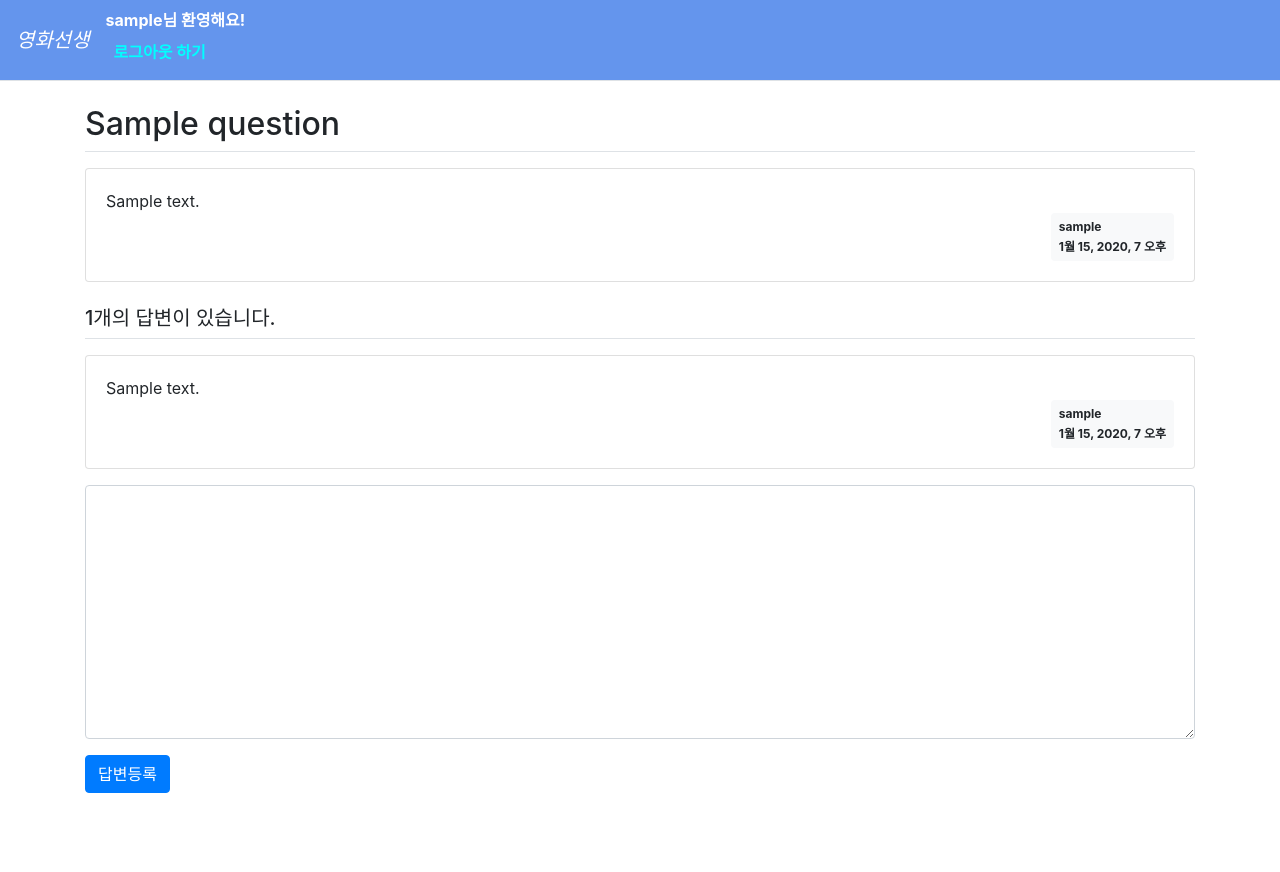
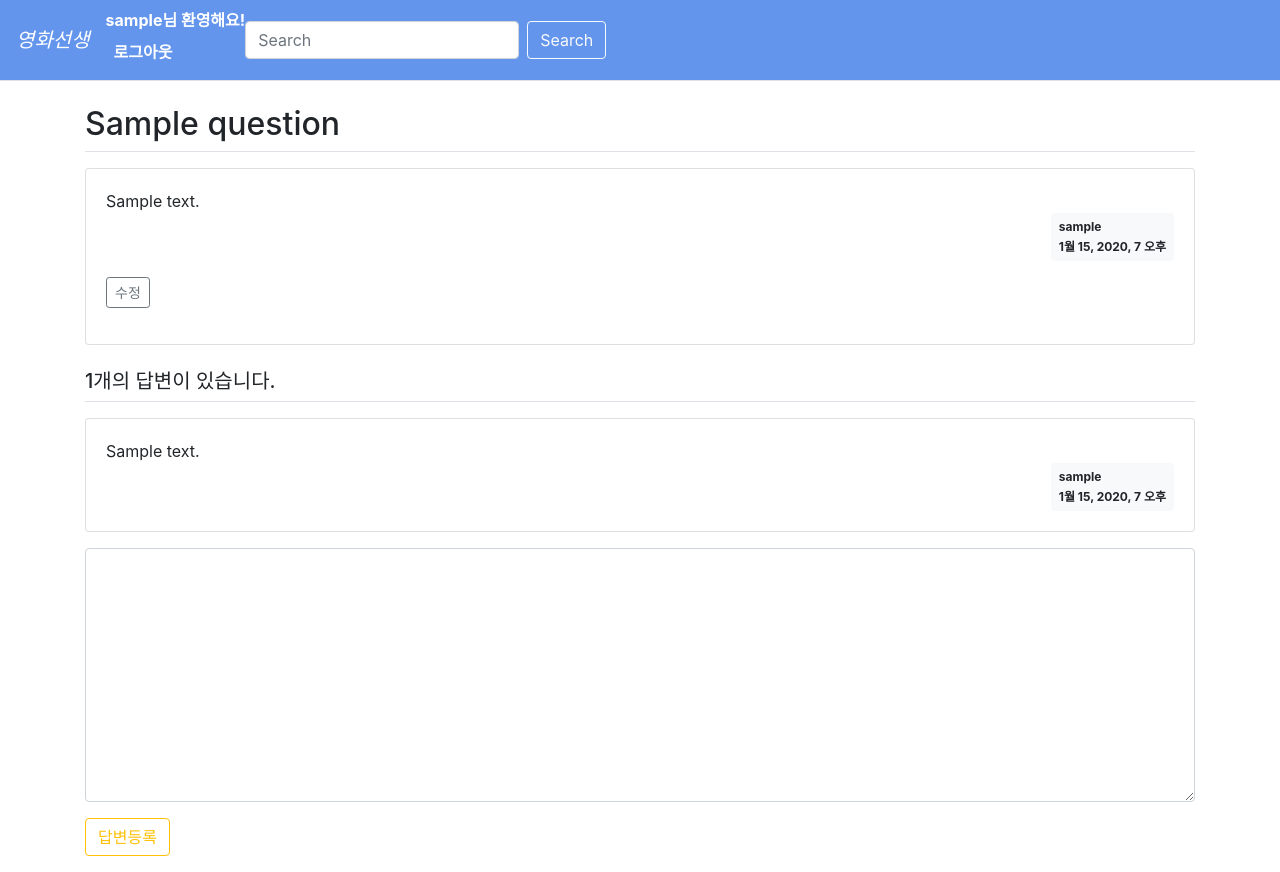
Before and after one commit to yuuuuuni/django_project_moviesite, a Django app: page /movie/1/ in a window 1280 px wide. Before the commit the page ends 793 px from the top, so only its background shows below. Run offline with Django 3.2, Linux system fonts and the light colour scheme; a user stored in the database is signed in; tables that the repository leaves empty hold one stand-in row (values such as "Sample post"); some libraries are stand-ins or nearby versions.

Commit message:
3-9 질문 수정 view 함수 정의 완료

```diff
--- a/movie/models.py
+++ b/movie/models.py
@@ -7,7 +7,8 @@ class Question(models.Model):
     subject = models.CharField(max_length=200)
     content = models.TextField()
     create_date = models.DateTimeField()
-    author = models.ForeignKey(User, on_delete=models.CASCADE) # 글쓴이 속성 추가
+    author = models.ForeignKey(User, on_delete=models.CASCADE) # 작성자 속성 추가
+    modify_date = models.DateTimeField(null=True, blank=True) # 수정 일시 속성 추가
 
 
     def __str__(self):
@@ -18,7 +19,8 @@ class Answer(models.Model):
     question = models.ForeignKey(Question, on_delete=models.CASCADE) # 외래키
     content = models.TextField()
     create_date = models.DateTimeField()
-    author = models.ForeignKey(User, on_delete=models.CASCADE) # 글쓴이 속성 추가
+    author = models.ForeignKey(User, on_delete=models.CASCADE) # 작성자 속성 추가
+    modify_date = models.DateTimeField(null=True, blank=True) # 수정 일시 속성 추가
 
 
     def __str__(self):
--- a/movie/urls.py
+++ b/movie/urls.py
@@ -10,6 +10,7 @@ urlpatterns = [
     path('<int:question_id>/', views.detail, name='detail'),
     path('answer/create/<int:question_id>/', views.answer_create, name='answer_create'),
     path('question/create/', views.question_create, name='question_create'),
+    path('question/modify/<int:question_id>/', views.question_modify, name='question_modify'),
 ]
 
 urlpatterns += static(settings.STATIC_URL, document_root=settings.STATIC_ROOT)
--- a/movie/views.py
+++ b/movie/views.py
@@ -1,3 +1,4 @@
+from django.contrib import messages
 from django.contrib.auth.decorators import login_required
 from django.core.paginator import Paginator
 from django.shortcuts import render, get_object_or_404, redirect
@@ -19,7 +20,7 @@ def index(request):
     question_list = Question.objects.order_by('-create_date')
 
     # 페이징처리
-    paginator = Paginator(question_list, 10) # 페이지당 10개씩 보여주기
+    paginator = Paginator(question_list, 5) # 페이지당 5개씩 보여주기
     page_obj = paginator.get_page(page) # (page)에 들어간 숫자에 해당하는 (10개씩 게시물을 보여주는)페이지를 꺼내서 page_obj 객체를 생성해라
 
     context = {'question_list': page_obj} # question_list는 페이징 객체(page_obj)
@@ -35,7 +36,7 @@ def detail(request, question_id):
     return render(request, 'movie/question_detail.html', context)
 
 
-@login_required(login_url='common:login')
+@login_required(login_url='common:login') # 로그인한 경우만 실행이 가능하도록 걸어두기
 def answer_create(request, question_id):  # request에는 사용자가 적은 답변 내용이 넘어옴
     """
     답변 등록
@@ -73,3 +74,26 @@ def question_create(request): # 여기서의 request는 사용자가 subject와
         form = QuestionForm()
     context = {'form': form}
     return render(request, 'movie/question_form.html', context)
+
+
+@login_required(login_url='common:login')
+def question_modify(request, question_id): # 질문 수정은 수정할 질문의 id가 필요하므로 question_id를 받음
+    """
+    질문 수정
+    """
+    question = get_object_or_404(Question, pk=question_id)
+    if request.user != question.author: # 로그인한 사용자와 질문한 작성자가 다르면
+        messages.error(request, '수정권한이 없습니다.') # 에러 메세지 띄워라
+        return redirect('movie:detail', question_id=question.id)
+
+    if request.method == 'POST': # 값이 POST로 들어오면
+        form = QuestionForm(request.POST, instance=question) # 기존 내용(instance=question) + 수정된 내용(request.POST)의 QuestionForm을 form 변수에 넣어라
+        if form.is_valid():
+            question = form.save(commit=False)
+            question.modify_date = timezone.now() # 수정일시 저장
+            question.save() # question은 그냥 사용자가 수정한 값을 담은 변수일뿐!
+            return redirect('movie:detail', question_id=question.id) # 사용자가 입력한 값(수정한 값)을 담은 그 변수(question)의 번호(id)를 question_id에 지정해라
+    else:
+        form = QuestionForm(instance=question) # get방식이면 기존 내용이 채워져있는 QuestionForm을 form 변수에 대입해라
+    context = {'form': form}
+    return render(request, 'movie/question_form.html', context)
--- a/templates/common/login.html
+++ b/templates/common/login.html
@@ -6,7 +6,7 @@
             <h4>로그인</h4>
         </div>
         <div class="col-8 text-right">
-            <span>아직 회원이 아니라면? <a href="{% url 'common:signup' %}" style="color:red"><b>회원가입 하기</b></a></span>
+            <span>아직 회원이 아니라면? <a href="{% url 'common:signup' %}" style="color:red"><b>회원가입</b></a></span>
         </div>
     </div>            <!--  회원가입 링크 부분 끝 -->
     <form method="post" class="post-form" action="{% url 'common:login' %}">
@@ -21,7 +21,7 @@
             <label for="password">비밀번호</label>
             <input type="password" class="form-control" name="password" id="password" value="{{ form.password.value|default_if_none:'' }}">
         </div>
-        <button type="submit" class="btn btn-primary">로그인</button>
+        <button type="submit" class="btn btn-outline-warning">로그인</button>
     </form>
 </div>
 {% endblock %}
--- a/templates/common/signup.html
+++ b/templates/common/signup.html
@@ -6,7 +6,7 @@
             <h4>회원가입</h4>
         </div>
         <div class="col-8 text-right">
-            <span><a href="{% url 'common:login' %}" style="color:red"><b>로그인 하기</b></a></span>
+            <span><a href="{% url 'common:login' %}" style="color:red"><b>로그인</b></a></span>
         </div>
     </div>
     <form method="post" class="post-form" action="{% url 'common:signup' %}">
@@ -28,7 +28,7 @@
             <label for="email">이메일</label>
             <input type="text" class="form-control" name="email" id="email" value="{{ form.email.value|default_if_none:'' }}" placeholder="이메일 형식에 맞도록 기재해주세요.">
         </div>
-        <button type="submit" class="btn btn-primary">가입하기</button>
+        <button type="submit" class="btn btn-outline-warning">가입하기</button>
     </form>
 </div>
 {% endblock %}
--- a/templates/movie/question_detail.html
+++ b/templates/movie/question_detail.html
@@ -11,6 +11,11 @@
                     <div>{{ question.create_date }}</div>
                 </div>
             </div>
+            {% if request.user == question.author %} <!-- 로그인한 사용자와 작성자가 같으면 -->
+            <div class="my-3">
+                <a href="{% url 'movie:question_modify' question.id %}" class="btn btn-sm btn-outline-secondary">수정</a>
+            </div>
+            {% endif %}
         </div>
     </div>
     <h5 class="border-bottom my-3 py-2">{{ question.answer_set.count }}개의 답변이 있습니다.</h5>
@@ -44,7 +49,7 @@
         <div class="form-group">
             <textarea {% if not user.is_authenticated %}disabled{% endif %} name="content" id="content" class="form-control" rows="10"></textarea>
         </div>
-        <input type="submit" value="답변등록" class="btn btn-primary">
+        <input type="submit" value="답변등록" class="btn btn-outline-warning">
     </form>
 </div>
 {% endblock %}
--- a/templates/movie/question_form.html
+++ b/templates/movie/question_form.html
@@ -29,7 +29,7 @@
                       id="content" rows="10">{{ form.content.value|default_if_none:'' }}</textarea>
         </div>
 
-        <button type="submit" class="btn btn-primary">저장하기</button>
+        <button type="submit" class="btn btn-outline-warning">저장하기</button>
     </form>
 </div>
 {% endblock %}
--- a/templates/movie/question_list.html
+++ b/templates/movie/question_list.html
@@ -5,9 +5,9 @@
 <img src="/static/img/movieteacher3.png" class="img-fluid" alt="영화선생 이미지">
 
 <div class="container my-3">
-    <table class="table table-striped">
+    <table class="table table-hover">
         <thead>
-        <tr class="text-center table-primary">
+        <tr class="text-center">
             <th>번호</th>
             <th style="width:50%">제목</th>
             <th>작성자</th>
@@ -77,6 +77,6 @@
         {% endif %}
     </ul>
     <!-- 페이징처리 끝 -->
-    <a href="{% url 'movie:question_create' %}" class="btn btn-primary">질문등록</a>
+    <a href="{% url 'movie:question_create' %}" class="btn btn-outline-warning">질문등록</a>
 </div>
 {% endblock %}
--- a/templates/navbar.html
+++ b/templates/navbar.html
@@ -9,11 +9,15 @@
             <li class="nav-item">
                 {% if user.is_authenticated %} <!-- 현재 사용자가 로그인 되어있는지를 판별. 로그인이 되어있다면 -->
                 <b style="color:white">{{ user.username }}님 환영해요!</b><br>
-                <a class="nav-link" href="{% url 'common:logout' %}" style="color:#00FFFF"><b>로그아웃 하기</b></a> <!-- 로그아웃 링크 표시하기 -->
+                <a class="nav-link" href="{% url 'common:logout' %}" style="color:white"><b>로그아웃</b></a> <!-- 로그아웃 링크 표시하기 -->
                 {% else %} <!-- 로그인이 되어있지 않다면 -->
-                <a class="nav-link" href="{% url 'common:login' %}" style="color:#00FFFF"><b>로그인 하기</b></a> <!-- 로그인 링크 표시하기 -->
+                <a class="nav-link" href="{% url 'common:login' %}" style="color:#white"><b>로그인</b></a> <!-- 로그인 링크 표시하기 -->
                 {% endif %}
             </li>
         </ul>
+        <form class="form-inline my-2 my-lg-0 right">
+            <input class="form-control mr-sm-2" type="search" placeholder="Search" aria-label="Search">
+            <button class="btn btn-outline-light my-2 my-sm-0" type="submit">Search</button>
+        </form>
     </div>
 </nav>
```
Also changed, not shown: movie/migrations/0004_auto_20220128_1859.py (added).
